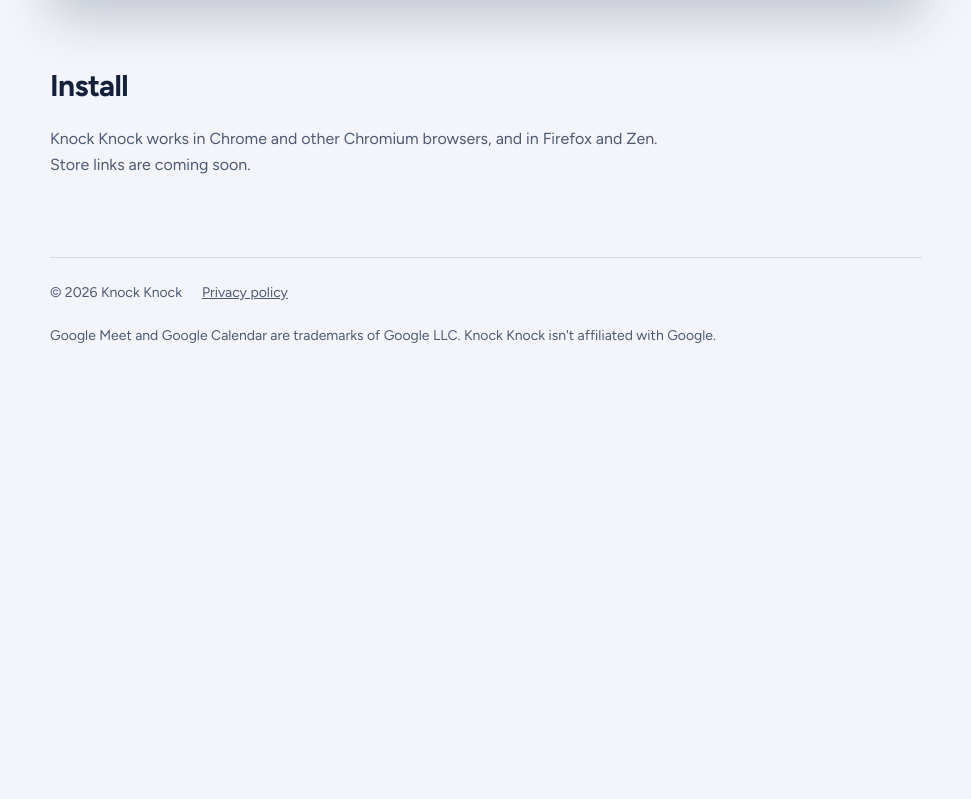
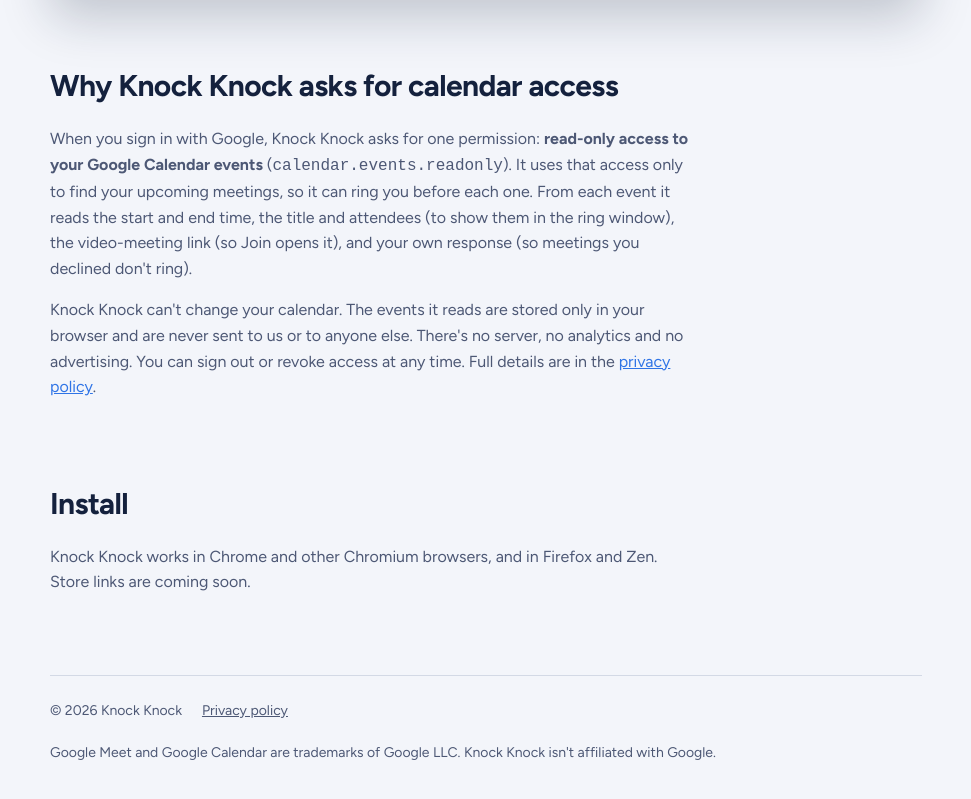
Before and after one commit to v-tank/knock-knock, a plain HTML site: page index.html in a window 1280 px wide. Shown: the part 1453-2252 px from the top of the page, without its empty margins (154-1125 px from the left). Before the commit the page ends 1848 px from the top, so only its background shows below. Drawn offline with Linux system fonts and the light colour scheme.

Commit message:
Homepage: explain why calendar access is requested (Google verification requirement)

```diff
--- a/index.html
+++ b/index.html
@@ -14,7 +14,7 @@
       <header class="nav">
         <img src="assets/icon.svg" alt="" />
         <a class="brand" href="./">Knock Knock</a>
-        <nav><a href="#how">How it works</a><a href="privacy.html">Privacy</a></nav>
+        <nav><a href="#how">How it works</a><a href="#data">Your data</a><a href="privacy.html">Privacy</a></nav>
       </header>
 
       <section class="hero">
@@ -45,6 +45,12 @@
         <img class="shot" src="assets/settings.png" width="1280" height="800" alt="Knock Knock settings: connected Google account, ringing options and upcoming meetings" loading="lazy" />
       </section>
 
+      <section class="band" id="data">
+        <h2>Why Knock Knock asks for calendar access</h2>
+        <p>When you sign in with Google, Knock Knock asks for one permission: <b>read-only access to your Google Calendar events</b> (<code>calendar.events.readonly</code>). It uses that access only to find your upcoming meetings, so it can ring you before each one. From each event it reads the start and end time, the title and attendees (to show them in the ring window), the video-meeting link (so Join opens it), and your own response (so meetings you declined don't ring).</p>
+        <p>Knock Knock can't change your calendar. The events it reads are stored only in your browser and are never sent to us or to anyone else. There's no server, no analytics and no advertising. You can sign out or revoke access at any time. Full details are in the <a href="privacy.html">privacy policy</a>.</p>
+      </section>
+
       <section class="band" id="install">
         <h2>Install</h2>
         <p>Knock Knock works in Chrome and other Chromium browsers, and in Firefox and Zen. Store links are coming soon.</p>
```
